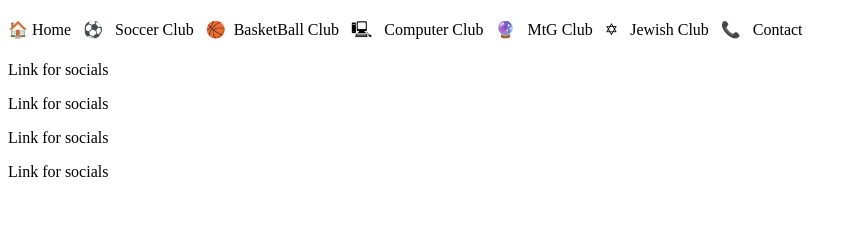
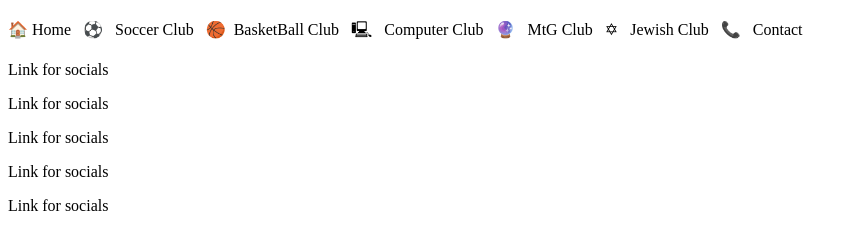
Before and after one commit to Jovensky619/CH2grouplabREDO, a plain HTML site: page grouplab/index.html in a window 1280 px wide. Shown: the part 49-298 px from the top of the page, without its empty margins (0-856 px from the left). Drawn offline with Linux system fonts and the light colour scheme.

Commit message:
Update index.html

```diff
--- a/grouplab/index.html
+++ b/grouplab/index.html
@@ -33,6 +33,7 @@
 <p>Link for socials</p>
 <p>Link for socials</p>
 <p>Link for socials</p>
+<p>Link for socials</p>
           </footer>
       </body>
   </html>
```
